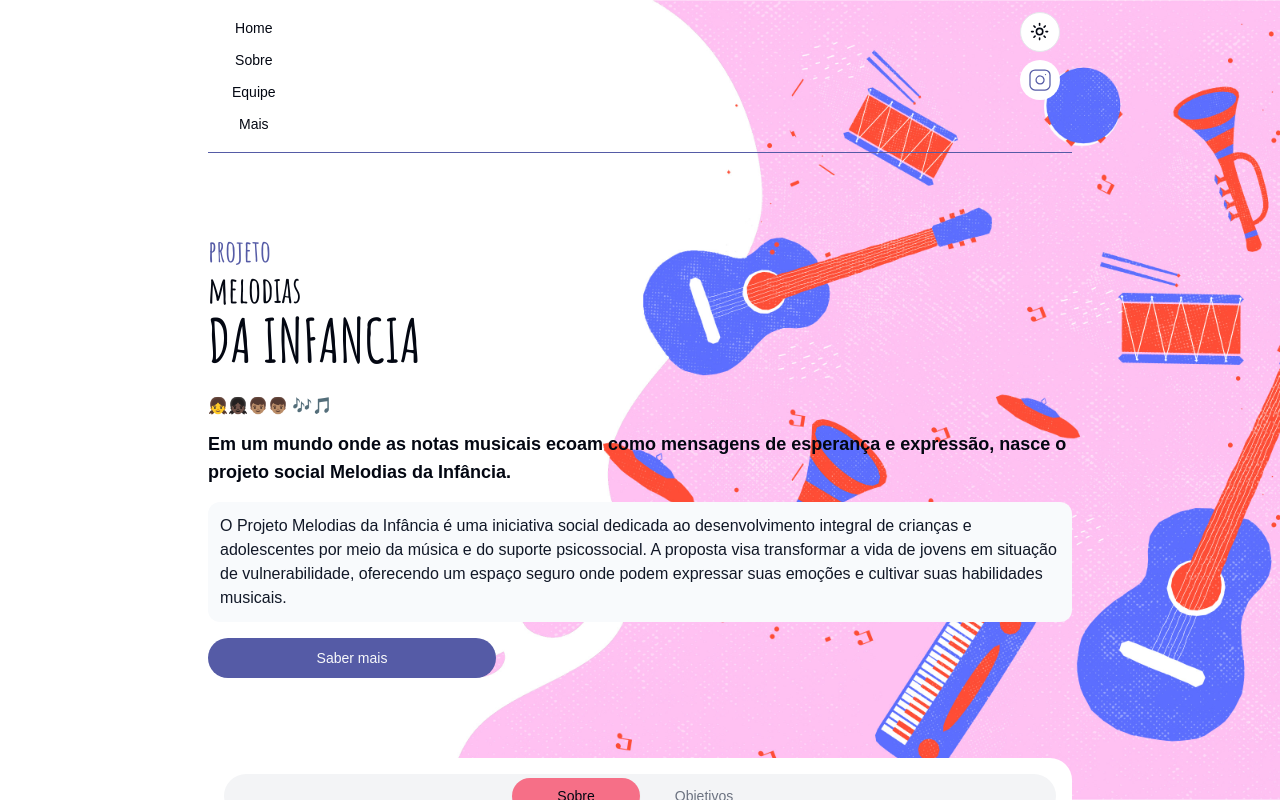
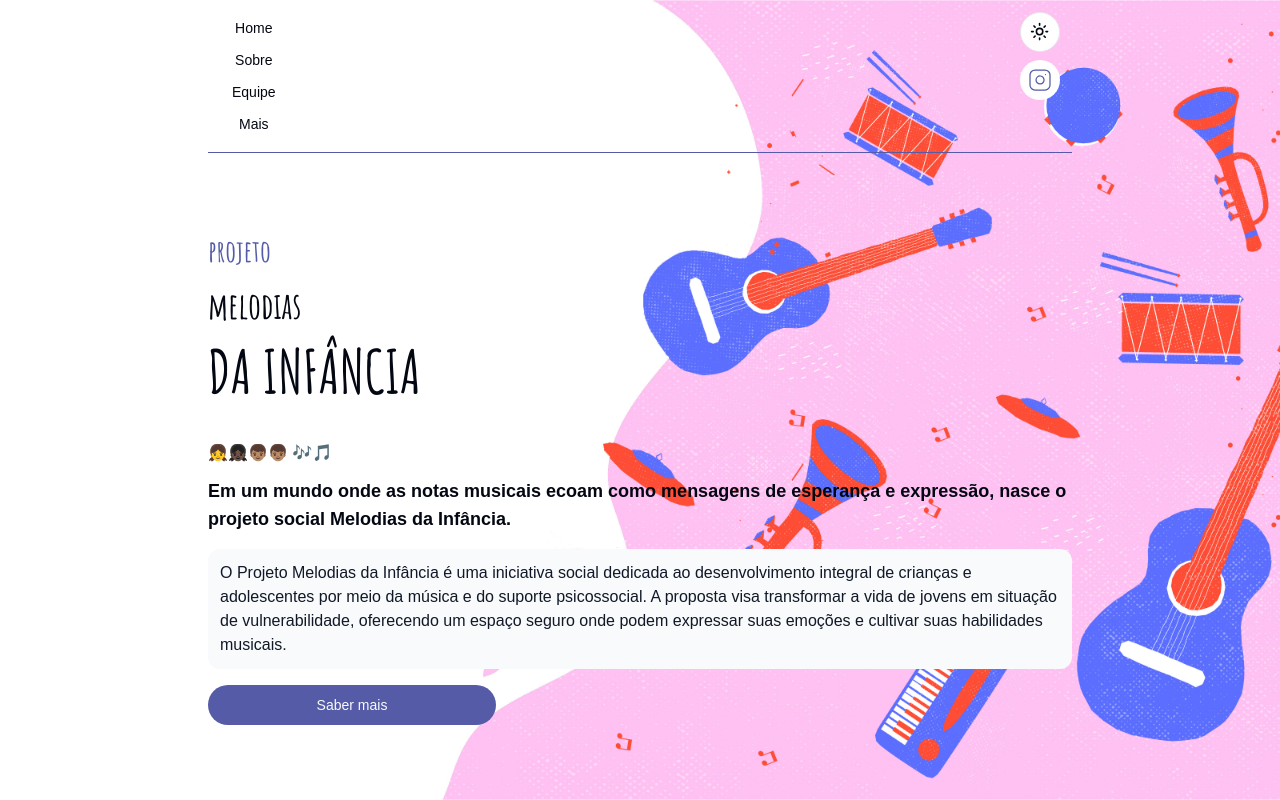
Before and after one commit to DeysRodrigues/melodias-infancia, a Next.js app: page / in a window 1280 px wide. Shown: the top 800 px of the page. Built offline with nearby package versions, Linux system fonts and the light colour scheme; a web font is replaced by a local one.

Commit message:
style: add flex config

```diff
--- a/src/app/ui/home/Hero.tsx
+++ b/src/app/ui/home/Hero.tsx
@@ -20,10 +20,10 @@
 
         <section className="flex flex-col gap-3 py-20">
             <section className="flex">
-            <div>
+            <div className="flex flex-col gap-4">
                 <span className={`${amatic.className} text-3xl text-primary`}>projeto <br /></span>
                 <span className={`${amatic.className} text-4xl`}>melodias</span>
-                <h1 className={`${amatic.className} text-6xl`}>DA INFANCIA</h1>
+                <h1 className={`${amatic.className} text-6xl`}>DA INFÂNCIA</h1>
                 <span> <br />👧👧🏿👦🏽👦🏽 🎶🎵</span>
             </div>
 
```
